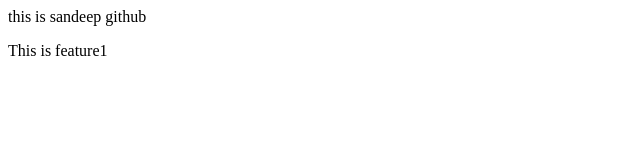
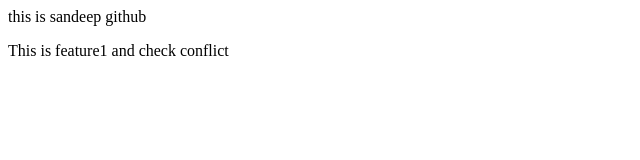
Before and after one commit to MahindraProjects/LocalRepo, a plain HTML site: page index.html in a window 1280 px wide. Shown: the whole page, without its empty margins (0-640 px from the left). Drawn offline with Linux system fonts and the light colour scheme.

Commit message:
check conflict

```diff
--- a/index.html
+++ b/index.html
@@ -1,2 +1,2 @@
 <p> this is sandeep github <p>
-<p> This is feature1 <p>
+<p> This is feature1 and check conflict <p>
```
